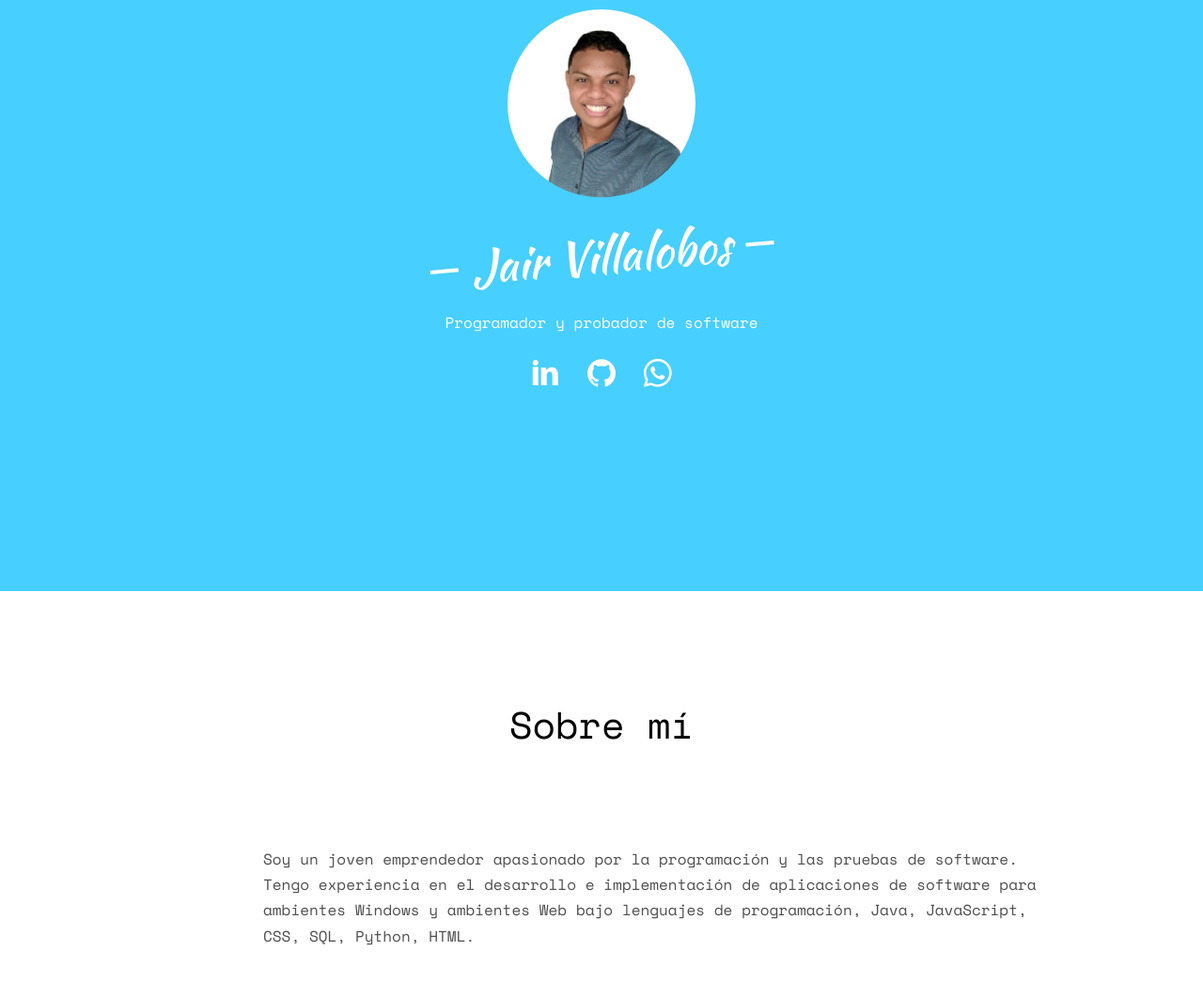
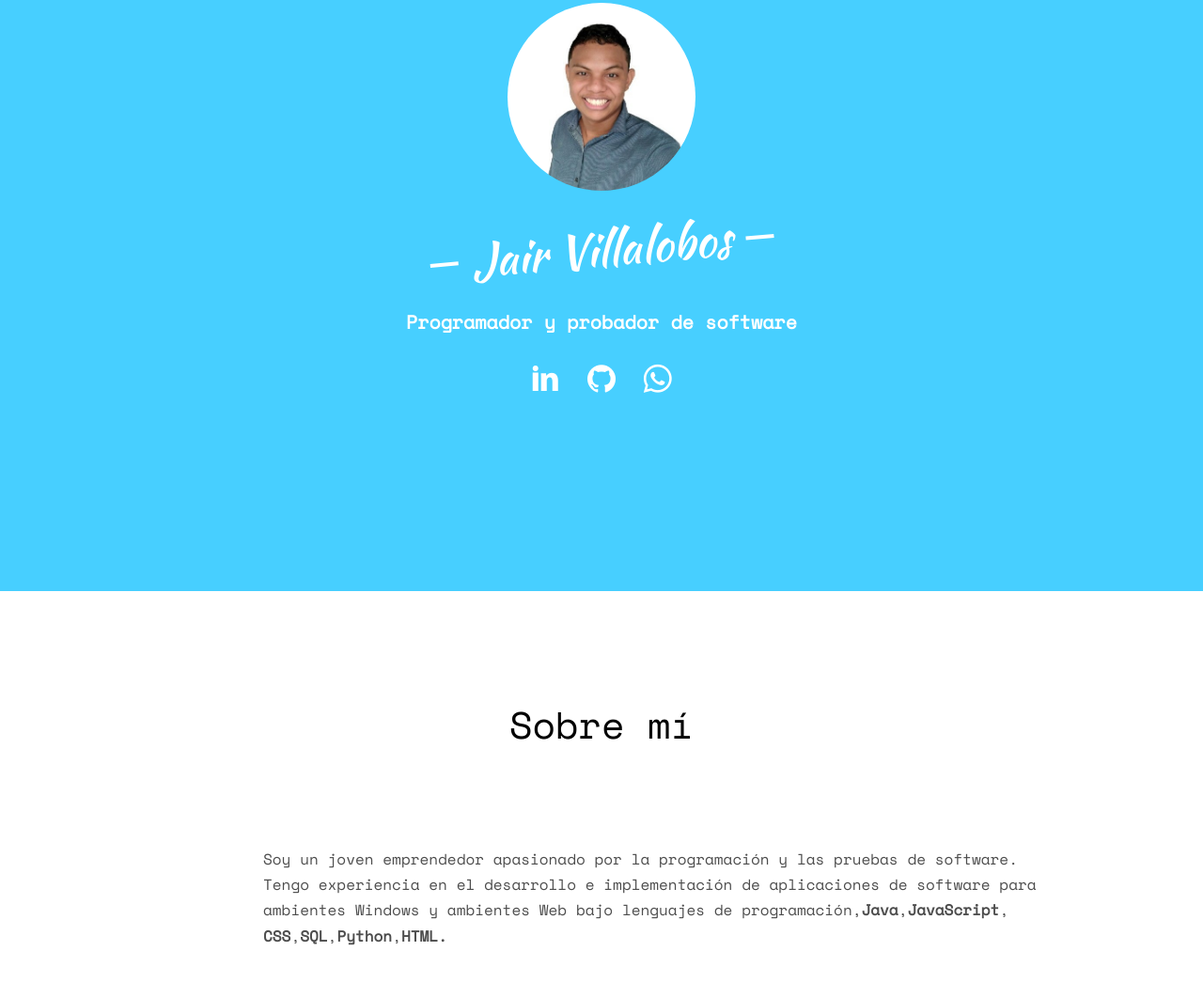
Before and after one commit to juanvillalobosnz/juanvillalobosnz.github.io, a plain HTML site: page index.html in a window 1280 px wide. Shown: the part 171-1216 px from the top of the page at 94% size. Drawn offline with nearby package versions, Linux system fonts and the light colour scheme; files whose address does not match are found by name.

Commit message:
update tamño de subtitulo principal

```diff
--- a/index.html
+++ b/index.html
@@ -41,7 +41,7 @@
 							<div class="display-tc js-fullheight animate-box" data-animate-effect="fadeIn">
 								<div class="profile-thumb" style="background: url(images/jv.jpg);"></div>
 								<h1><span>Jair Villalobos</span></h1>
-								<h3><span>Programador y probador de software</span></h3>
+								<h2><span><strong>Programador y  probador de software</strong></span></h2>
 								<p>
 								<ul class="fh5co-social-icons">
 									<li><a href="https://www.linkedin.com/in/jair-villalobos-b06ba621b/"
@@ -70,12 +70,12 @@
 				<div class="container">
 					<div class="row">
 						<div class="col-md-9 col-md-offset-2">
-							<p>Soy un joven emprendedor apasionado por la programación y las pruebas de software. Tengo
-								experiencia en el desarrollo e implementación de aplicaciones de software para ambientes
-								Windows
-								y ambientes Web bajo lenguajes de programación, Java, JavaScript, CSS, SQL, Python,
-								HTML.</p>
-							</p>
+								<p>Soy un joven emprendedor apasionado por la programación y las pruebas de software. Tengo
+									experiencia en el desarrollo e implementación de aplicaciones de software para ambientes
+									Windows
+									y ambientes Web bajo lenguajes de programación,<strong>Java</strong>,<strong>JavaScript</strong>,
+									<strong>CSS</strong>,<strong>SQL</strong>,<strong>Python</strong>,<strong>HTML.</strong>
+								</p>
 						</div>
 					</div>
 				</div>
```
